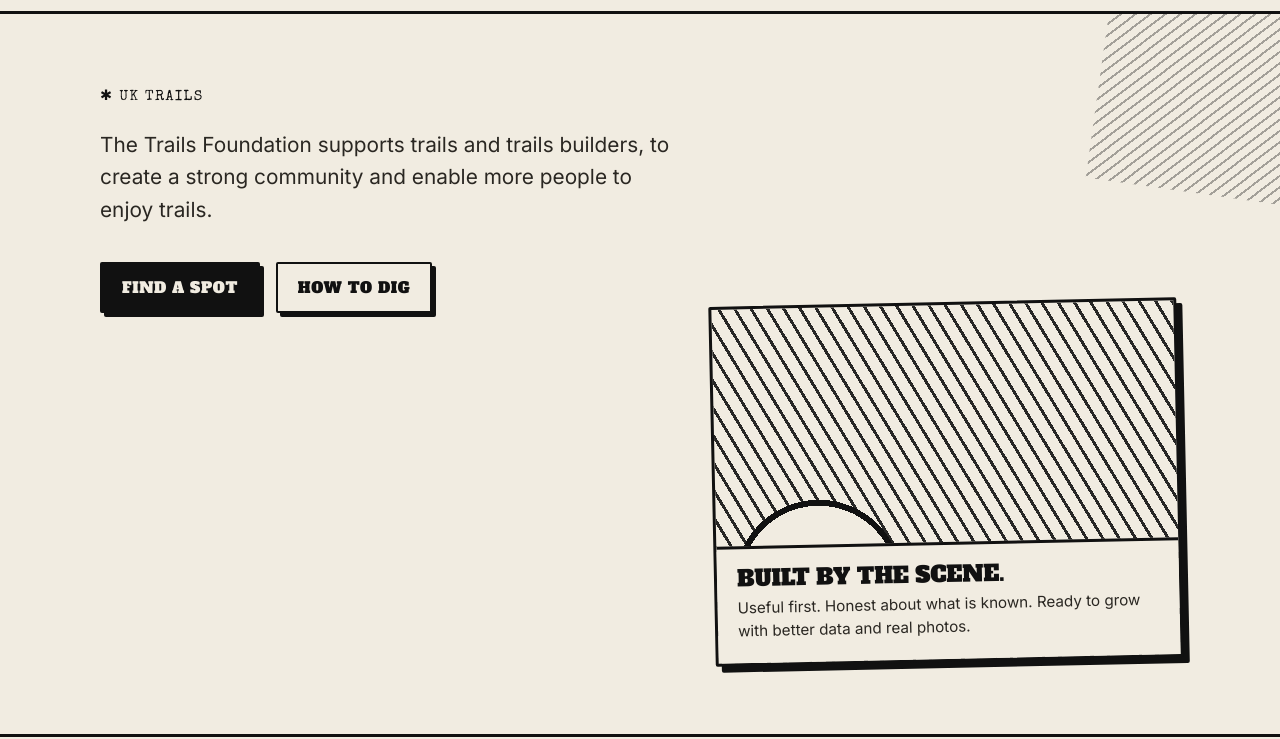
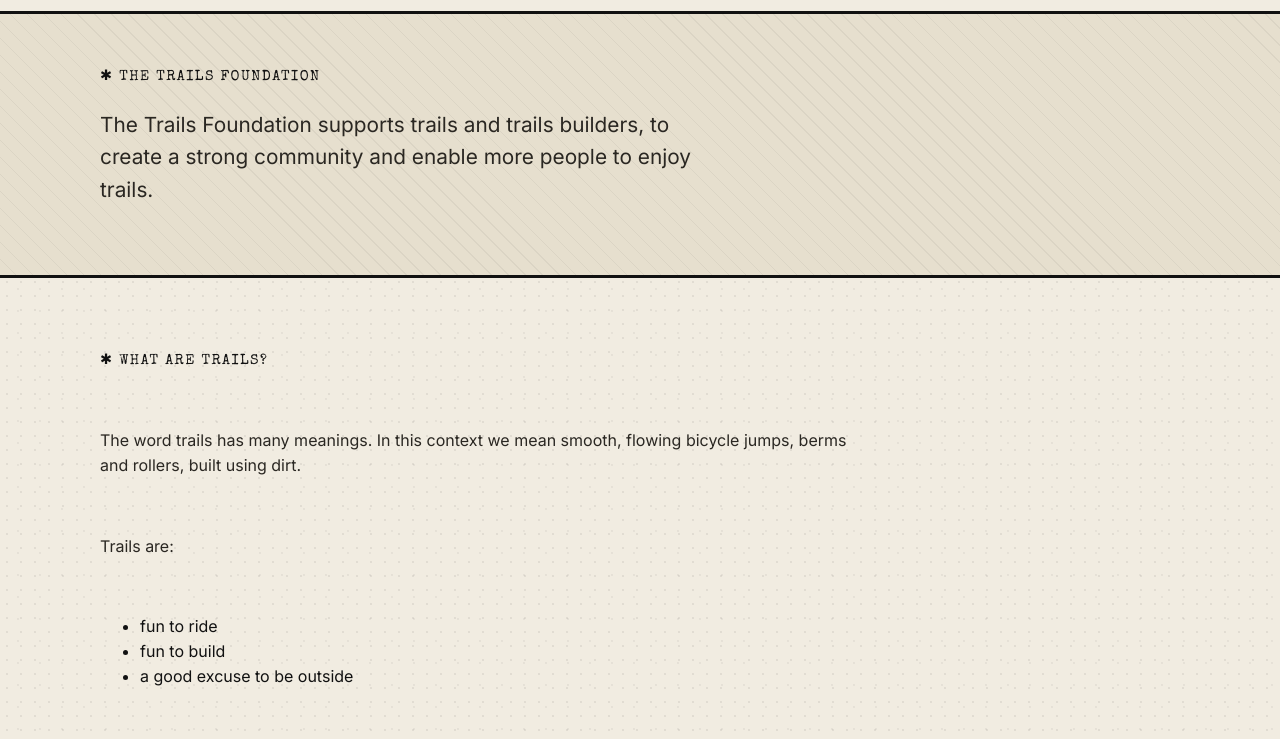
Before and after one commit to scruffian/trails-foundation-map, a website: page index.html in a window 1280 px wide. Shown: the part 61-800 px from the top of the page. Drawn offline with nearby package versions, Linux system fonts and the light colour scheme.

Commit message:
text update

```diff
--- a/index.html
+++ b/index.html
@@ -21,28 +21,16 @@
     </header>
 
     <main id="main">
-      <section class="hero">
-        <div class="section hero__inner">
-          <div>
-            <p class="eyebrow">UK trails</p>
-            <p class="lead">The Trails Foundation supports trails and trails builders, to create a strong community and enable more people to enjoy trails.</p>
-            <div class="button-row">
-              <a class="button button--primary" href="map/index.html">Find a spot</a>
-              <a class="button button--secondary" href="dig/index.html">How to dig</a>
-            </div>
-          </div>
-          <div class="hero-panel" aria-hidden="true">
-            <div class="hero-panel__copy">
-              <h2>Built by the scene.</h2>
-              <p>Useful first. Honest about what is known. Ready to grow with better data and real photos.</p>
-            </div>
-          </div>
+      <header class="page-header">
+        <div class="section">
+          <p class="eyebrow">The Trails Foundation</p>
+          <p class="lead">The Trails Foundation supports trails and trails builders, to create a strong community and enable more people to enjoy trails.</p>
         </div>
-      </section>
+      </header>
 
       <section class="section section--split">
         <div>
-          <p class="eyebrow">Why trails?</p>
+          <p class="eyebrow">What are trails?</p>
         </div>
         <div class="content">
           <p>The word trails has many meanings. In this context we mean smooth, flowing bicycle jumps, berms and rollers, built using dirt.</p>
@@ -62,9 +50,6 @@
         <div class="content">
           <p>Trails are often built by volunteers on land they don't own, and this can lead to many problems — vandalism, conflicts with landowners, and many hours of wasted work.</p>
           <p>The Trails Foundation aims to support existing trails and trails builders, to create a strong community and enable more people to enjoy trails.</p>
-          <div class="notice">
-            <p>This site is in development. Listings are draft until checked, photographed and verified.</p>
-          </div>
         </div>
       </section>
     </main>
```
Also changed, not shown: dig/index.html (+3 -2 lines).
